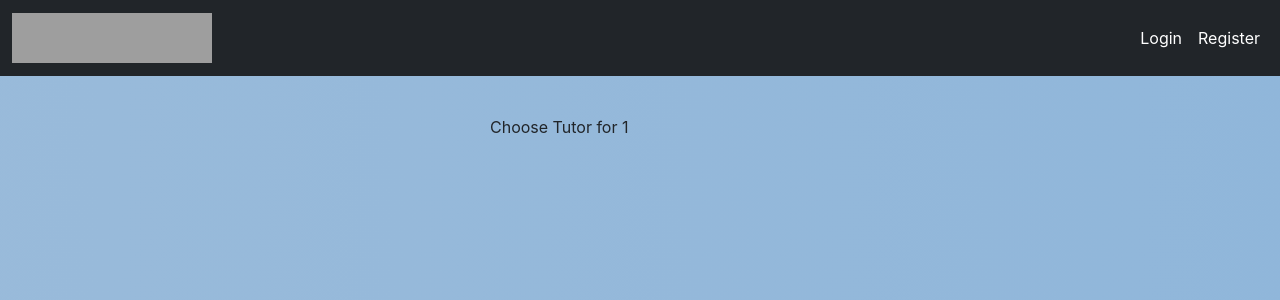
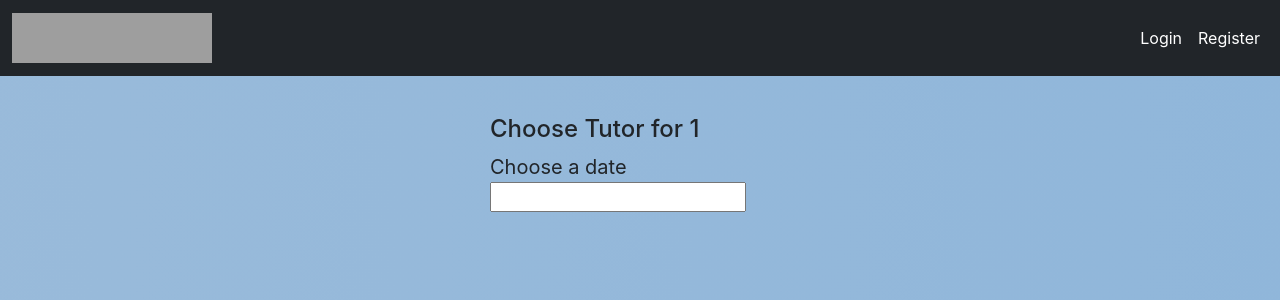
Before and after one commit to Lee-Taeho/CheckingN, a React (Create React App) app in the folder client/: page /tutoring/departments/1 in a window 1280 px wide. Shown: the top 300 px of the page. Built offline with nearby package versions, Linux system fonts and the light colour scheme; grey boxes are pictures that could not be loaded.

Commit message:
created datepicket and TimeSlot

```diff
--- a/client/package.json
+++ b/client/package.json
@@ -7,6 +7,7 @@
     "@testing-library/react": "^11.2.7",
     "@testing-library/user-event": "^12.8.3",
     "react": "^17.0.2",
+    "react-datepicker": "^4.3.0",
     "react-dom": "^17.0.2",
     "react-google-login": "^5.2.2",
     "react-router-dom": "^5.3.0",
--- /dev/null
+++ b/client/src/components/TimeSlot.jsx
@@ -0,0 +1,25 @@
+const TimeSlot = (props) =>
+{
+    const jsonData = { "slots" : {
+        "slot1": "9:00 - 9:30 AM",
+        "slot2": "9:30 - 10:00 AM",
+        "slot3": "10:00 - 10:30 AM",
+        "slot4": "10:30 - 11:00 AM",
+        "slot5": "11:00 - 11:30 AM",
+        "slot6": "11:30 - 12:00 PM"
+     }
+    }
+    const slots = jsonData.slots
+    const slotsarr = Object.keys(slots).map( function(k) {
+        return (
+            <button className="button">{slots[k]} </button>
+        )
+    });
+    return (
+        <div>
+            {slotsarr}
+        </div>
+    );
+};
+
+export default TimeSlot;
--- a/client/src/pages/ChooseTutor.jsx
+++ b/client/src/pages/ChooseTutor.jsx
@@ -1,12 +1,39 @@
-import React from 'react';
+import React, {useState} from 'react';
 import './Background.css';
-import { useParams } from 'react-router-dom'
+import DatePicker from 'react-datepicker';
+import 'react-datepicker/dist/react-datepicker.css'
+import { useParams } from 'react-router-dom';
+import TimeSlot from '../components/TimeSlot';
+
 
 const ChooseTutor = () => {
     const { course } = useParams()
+    const [selectedDate, setSelectedDate] = useState(null)
+
+    let availableSlots;
+    if(selectedDate != null){
+        console.log(selectedDate);
+        availableSlots = (
+            <div>
+                <label>{selectedDate.toDateString()}</label>
+                <TimeSlot/>
+            </div>
+        )
+    }
 
     return (
-        <div>Choose Tutor for {course} </div>
+        <div>
+            <h4>Choose Tutor for {course}</h4>
+
+            <label>Choose a date</label>
+            <DatePicker
+                selected={selectedDate}
+                onChange={date => setSelectedDate(date)}
+                minDate={new Date()}
+                filterDate={date => date.getDay() != 6 && date.getDay() != 0}
+            />
+            <div> {availableSlots}</div>
+        </div>
     );
 };
 
```
Also changed, not shown: 2 other files (tests, documents, lock files or other folders).
